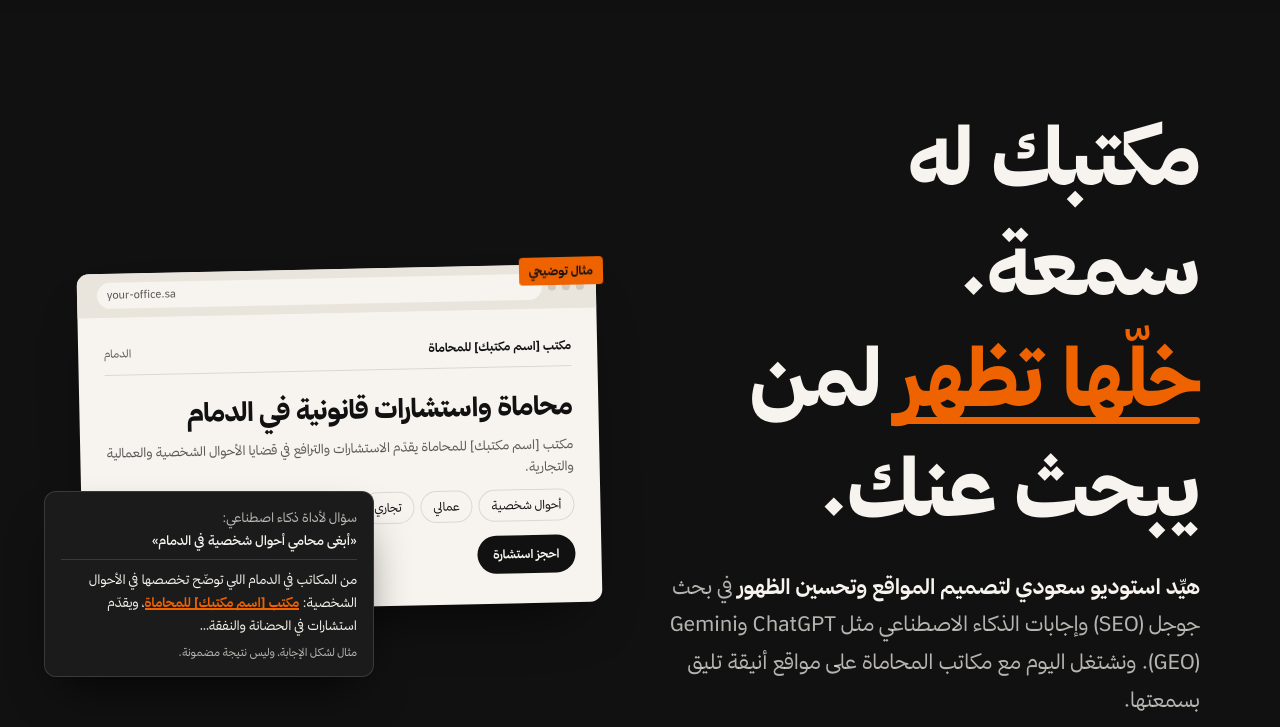
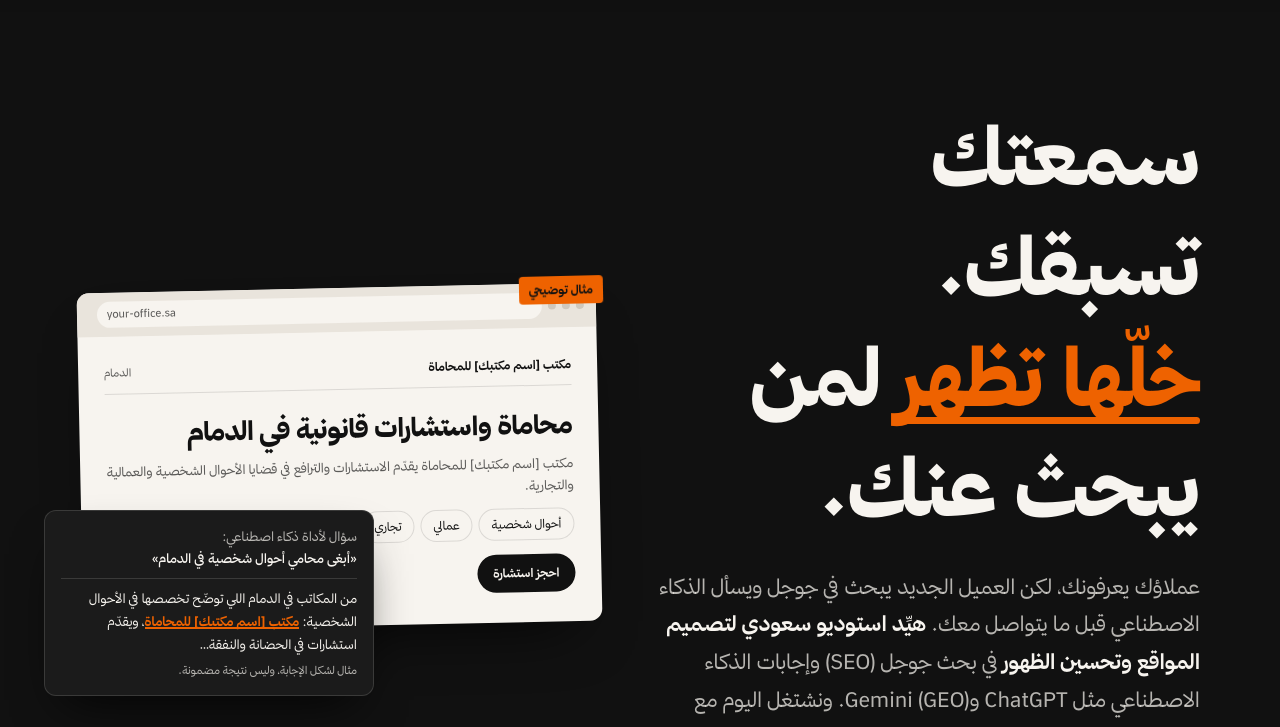
Before and after one commit to nooh11/hayyed-landing, a plain HTML site: page index.html in a window 1280 px wide. Shown: the part 61-788 px from the top of the page. Drawn offline with Linux system fonts and the light colour scheme.

Commit message:
Hero: merge headline (سمعتك تسبقك) and address new clients in lead
Co-Authored-By: Claude Opus 5.5 <noreply@anthropic.com>

```diff
--- a/index.html
+++ b/index.html
@@ -464,8 +464,8 @@ section{scroll-margin-top:72px}
   <img class="hero-mark spin" src="img/symbol.svg" alt="" width="420" height="420" aria-hidden="true">
   <div class="wrap hero-grid">
     <div>
-      <h1 id="h1" class="ld"><span class="ln">مكتبك له سمعة.</span> <span class="ln"><em>خلّها تظهر</em> لمن يبحث عنك.</span></h1>
-      <p class="lead ld" style="--d:.12s"><strong>هيِّد استوديو سعودي لتصميم المواقع وتحسين الظهور</strong> في بحث جوجل (SEO) وإجابات الذكاء الاصطناعي مثل ChatGPT وGemini (GEO). ونشتغل اليوم مع مكاتب المحاماة على مواقع أنيقة تليق بسمعتها.</p>
+      <h1 id="h1" class="ld"><span class="ln">سمعتك تسبقك.</span> <span class="ln"><em>خلّها تظهر</em> لمن يبحث عنك.</span></h1>
+      <p class="lead ld" style="--d:.12s">عملاؤك يعرفونك، لكن العميل الجديد يبحث في جوجل ويسأل الذكاء الاصطناعي قبل ما يتواصل معك. <strong>هيِّد استوديو سعودي لتصميم المواقع وتحسين الظهور</strong> في بحث جوجل (SEO) وإجابات الذكاء الاصطناعي مثل ChatGPT وGemini (GEO). ونشتغل اليوم مع مكاتب المحاماة.</p>
       <div class="ctas ld" style="--d:.24s">
         <a class="btn btn-primary pulse" href="https://wa.me/966591734948?text=%D8%A7%D9%84%D8%B3%D9%84%D8%A7%D9%85%20%D8%B9%D9%84%D9%8A%D9%83%D9%85%D8%8C%20%D8%A3%D8%A8%D8%BA%D9%89%20%D8%AA%D8%B5%D9%88%D9%91%D8%B1%20%D9%85%D8%AC%D8%A7%D9%86%D9%8A%20%D9%84%D9%85%D9%88%D9%82%D8%B9%20%D9%85%D9%83%D8%AA%D8%A8%D9%8A" target="_blank" rel="noopener">
           <svg viewBox="0 0 24 24" aria-hidden="true"><path fill="currentColor" d="M12 2a10 10 0 0 0-8.6 15.1L2 22l5-1.3A10 10 0 1 0 12 2Zm0 18.2a8.2 8.2 0 0 1-4.2-1.2l-.3-.2-3 .8.8-2.9-.2-.3A8.2 8.2 0 1 1 12 20.2Zm4.5-6.1c-.2-.1-1.5-.7-1.7-.8s-.4-.1-.6.1-.7.8-.8 1-.3.2-.5.1a6.7 6.7 0 0 1-3.3-2.9c-.2-.4.2-.4.7-1.3a.5.5 0 0 0 0-.5l-.8-1.8c-.2-.5-.4-.4-.6-.4h-.5a1 1 0 0 0-.7.3 3 3 0 0 0-.9 2.2 5.1 5.1 0 0 0 1.1 2.7 11.7 11.7 0 0 0 4.5 4c1.7.7 2.3.8 3.2.6a2.7 2.7 0 0 0 1.8-1.2 2.2 2.2 0 0 0 .1-1.3c0-.1-.2-.2-.5-.3Z"/></svg>
```
